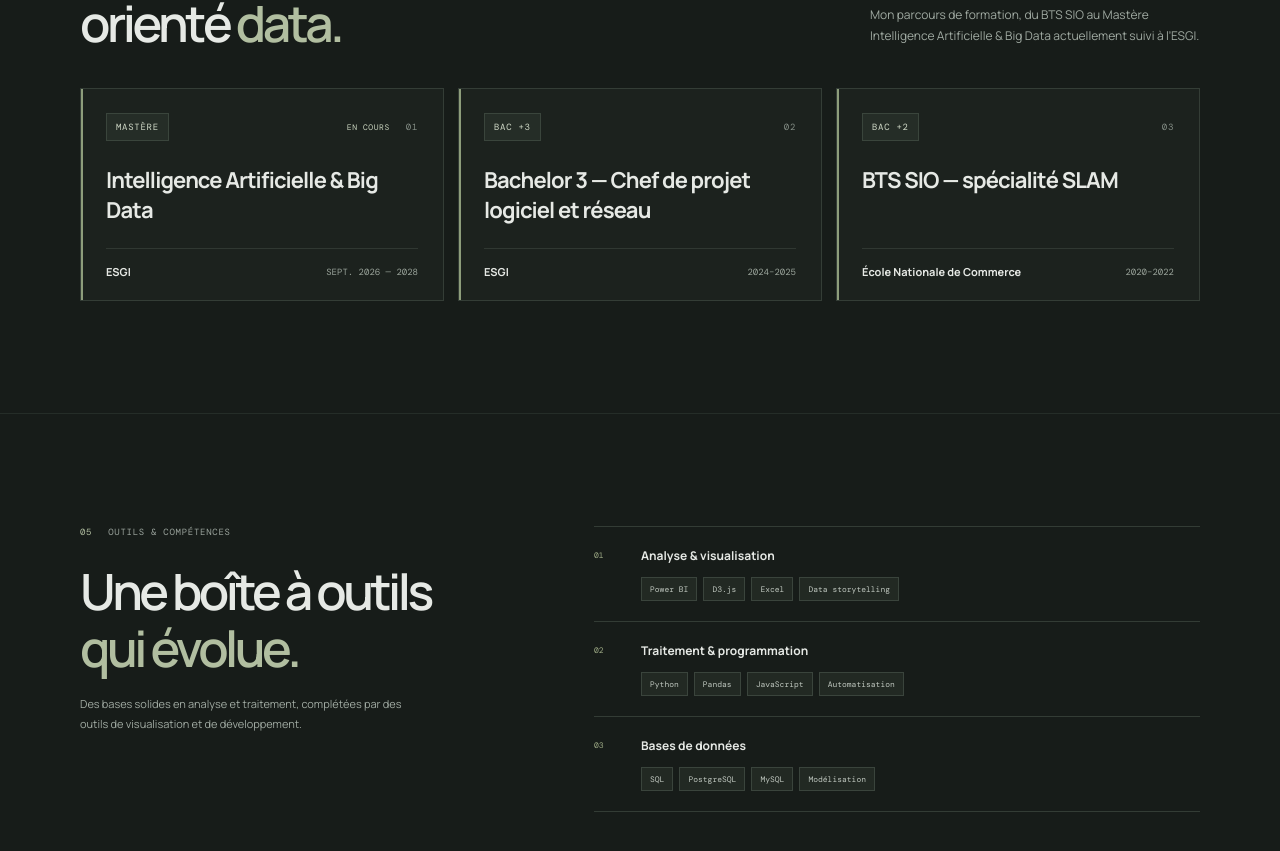
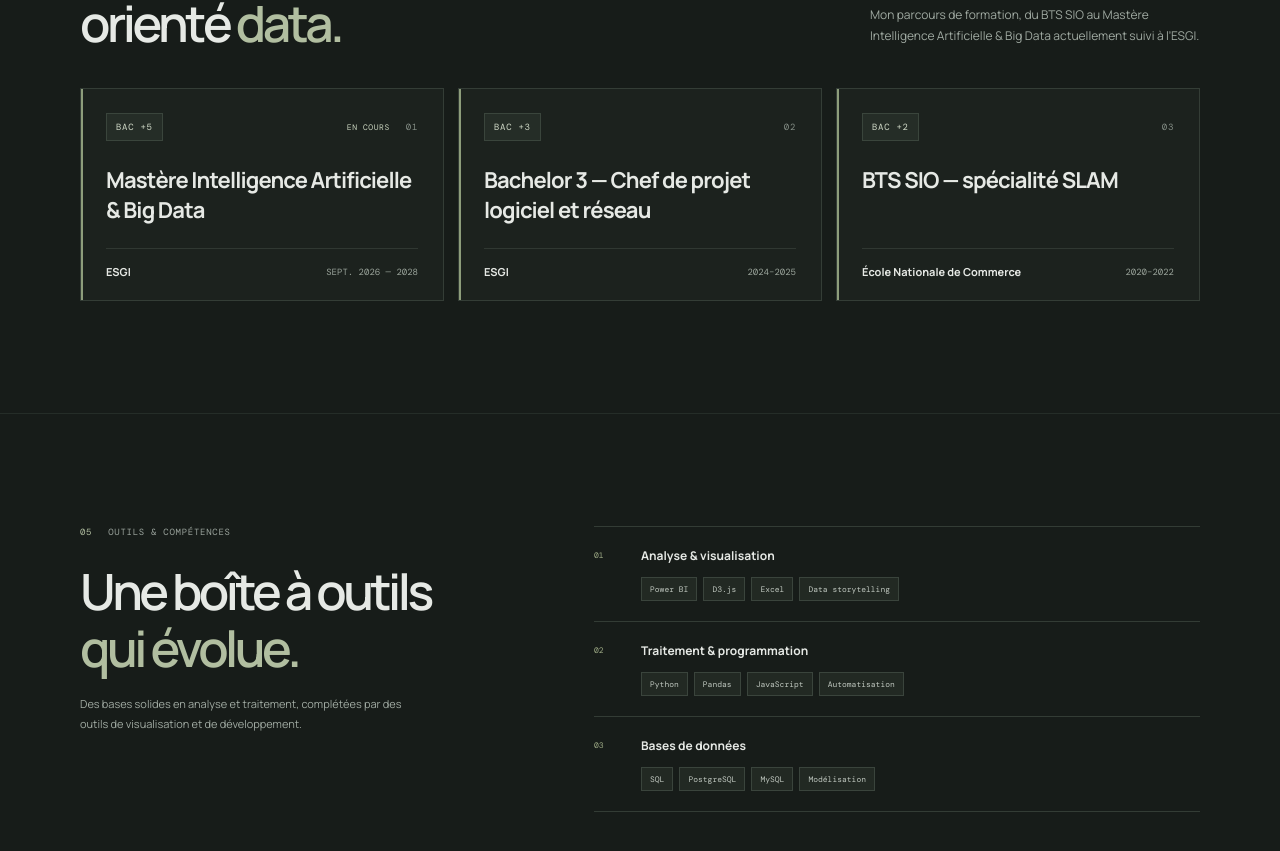
Before and after one commit to Bilal2504/bilal-drame-portfolio, a React (Vite) app: page / in a window 1280 px wide. Shown: the part 3710-4561 px from the top of the page. Built offline with nearby package versions, Linux system fonts and the light colour scheme.

Commit message:
Précise le niveau et le nom du Mastère

```diff
--- a/src/App.jsx
+++ b/src/App.jsx
@@ -82,7 +82,7 @@ const skillGroups = [
 ]
 
 const formations = [
-  { level: 'MASTÈRE', title: 'Intelligence Artificielle & Big Data', establishment: 'ESGI', period: 'SEPT. 2026 — 2028', status: 'EN COURS' },
+  { level: 'BAC +5', title: 'Mastère Intelligence Artificielle & Big Data', establishment: 'ESGI', period: 'SEPT. 2026 — 2028', status: 'EN COURS' },
   { level: 'BAC +3', title: 'Bachelor 3 — Chef de projet logiciel et réseau', establishment: 'ESGI', period: '2024–2025' },
   { level: 'BAC +2', title: 'BTS SIO — spécialité SLAM', establishment: 'École Nationale de Commerce', period: '2020–2022' },
 ]
```
